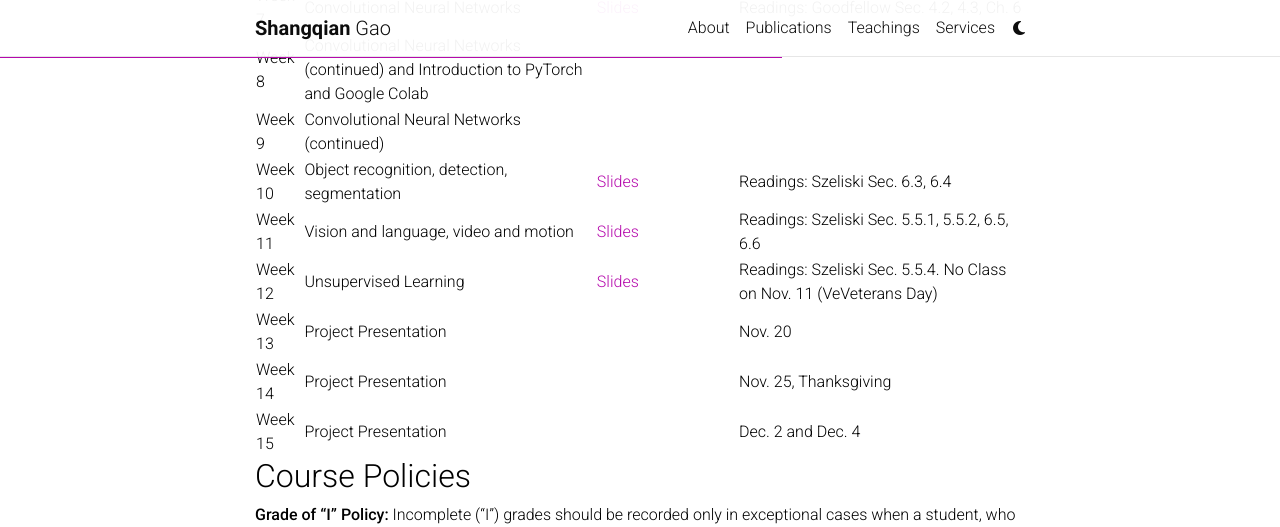
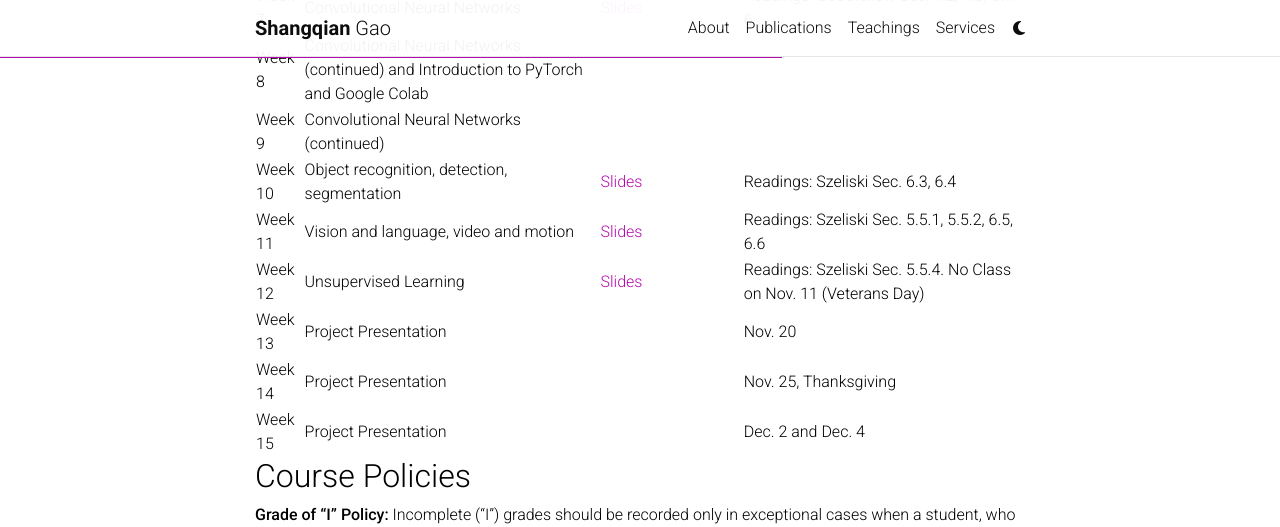
Before and after one commit to gaosh/gaosh.github.io, a Jekyll site: the page built from _courses/computer_vision_fall25.md, in a window 1280 px wide and 900 px high, scrolled down 1797 px. Shown: the top 527 px of the window. Built offline with Jekyll 4.4.1, drawn with Linux system fonts in a browser that asks for light colours; comment, search, counter and statistics services are not loaded; a style sheet for code colours, icons or effects is not loaded.

Commit message:
Update computer_vision_fall25.md

```diff
--- a/_courses/computer_vision_fall25.md
+++ b/_courses/computer_vision_fall25.md
@@ -133,7 +133,7 @@
       <td>Week 12</td>
       <td>Unsupervised Learning</td>
       <td><a href="">Slides</a></td>
-      <td>Readings: Szeliski Sec. 5.5.4. No Class on Nov. 11 (VeVeterans Day)</td>
+      <td>Readings: Szeliski Sec. 5.5.4. No Class on Nov. 11 (Veterans Day)</td>
     </tr>
     <tr>
       <td>Week 13</td>
```
